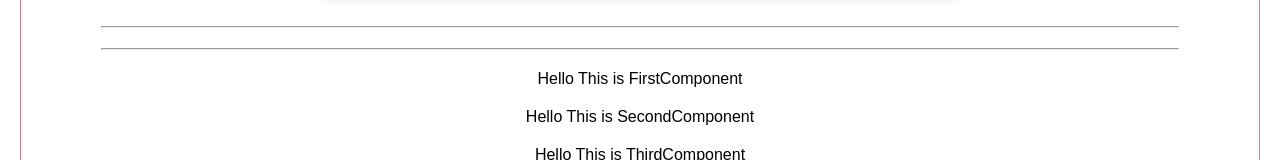
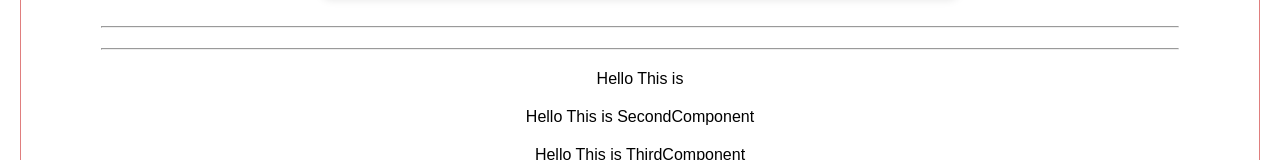
Before and after one commit to sireesha0904/React-Pr, a React (Create React App) app in the folder my-app/: page / in a window 1280 px wide. Shown: the part 953-1113 px from the top of the page. Built offline with nearby package versions, Linux system fonts and the light colour scheme.

Commit message:
practice

```diff
--- a/my-app/src/App.js
+++ b/my-app/src/App.js
@@ -7,6 +7,12 @@ import SecondCompo from './PropsContainer/SecondCompo';
 import ThirdCompo from './PropsContainer/ThirdCompo';
 import FourthCompo from './PropsContainer/FourthCompo';
 
+const CarObject ={
+  name: "BMW",
+  model: "X5",
+  year: 2020,
+  color: "Black"
+}
 function App() {
   return (
     <div>
@@ -16,7 +22,7 @@ function App() {
       <hr></hr>
       <Practice />
       <hr></hr> <hr></hr>
-      <FirstCompo name="FirstComponent" />
+      <FirstCompo car = {CarObject} />
       <SecondCompo  name="SecondComponent"/>
       <ThirdCompo name = "ThirdComponent"/>
       <FourthCompo name = "FourthComponent" />
--- a/my-app/src/PropsContainer/FirstCompo.js
+++ b/my-app/src/PropsContainer/FirstCompo.js
@@ -1,8 +1,8 @@
 import React from 'react'
 
-function FirstCompo(props) {
+function FirstCompo({name, model, year, color}) {
   return (
-    <div>Hello This is {props.name}</div>
+    <div>Hello This is {name} {model} {year} {color}</div>
   )
 }
 
```
